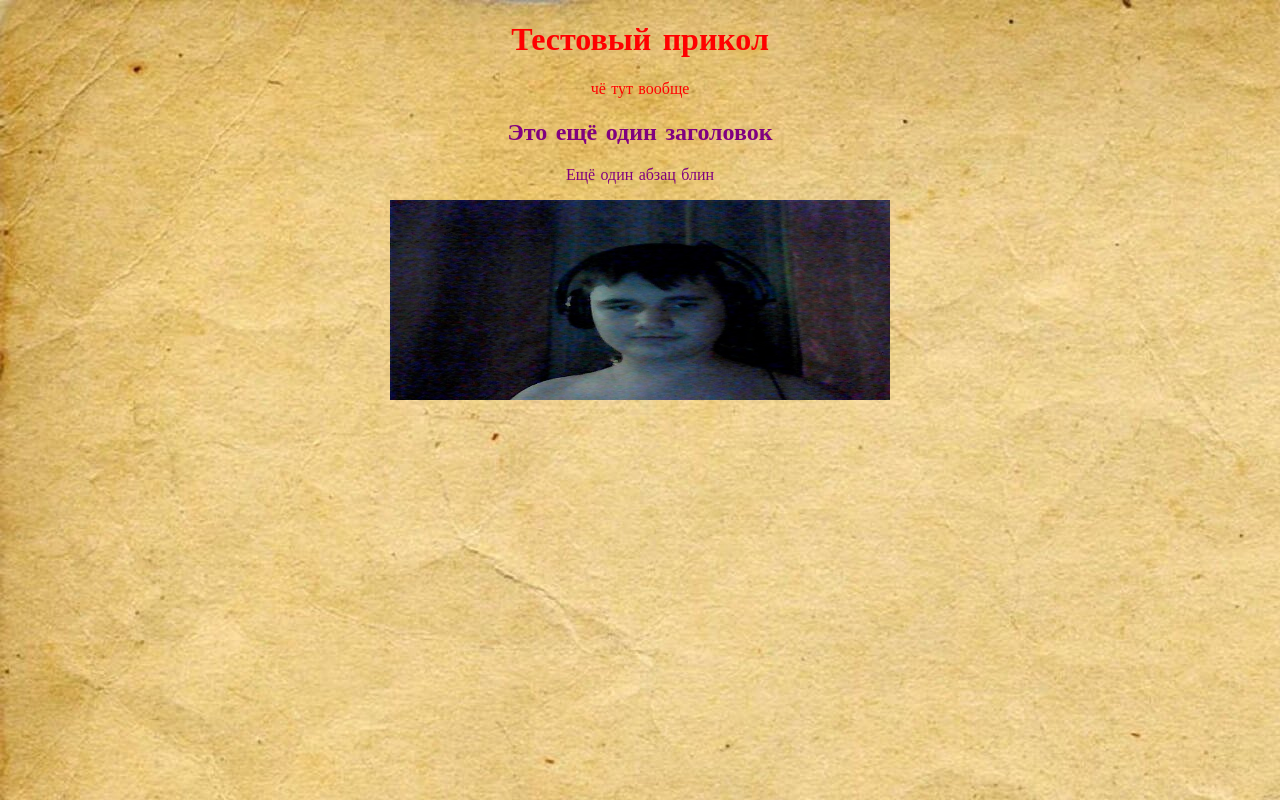
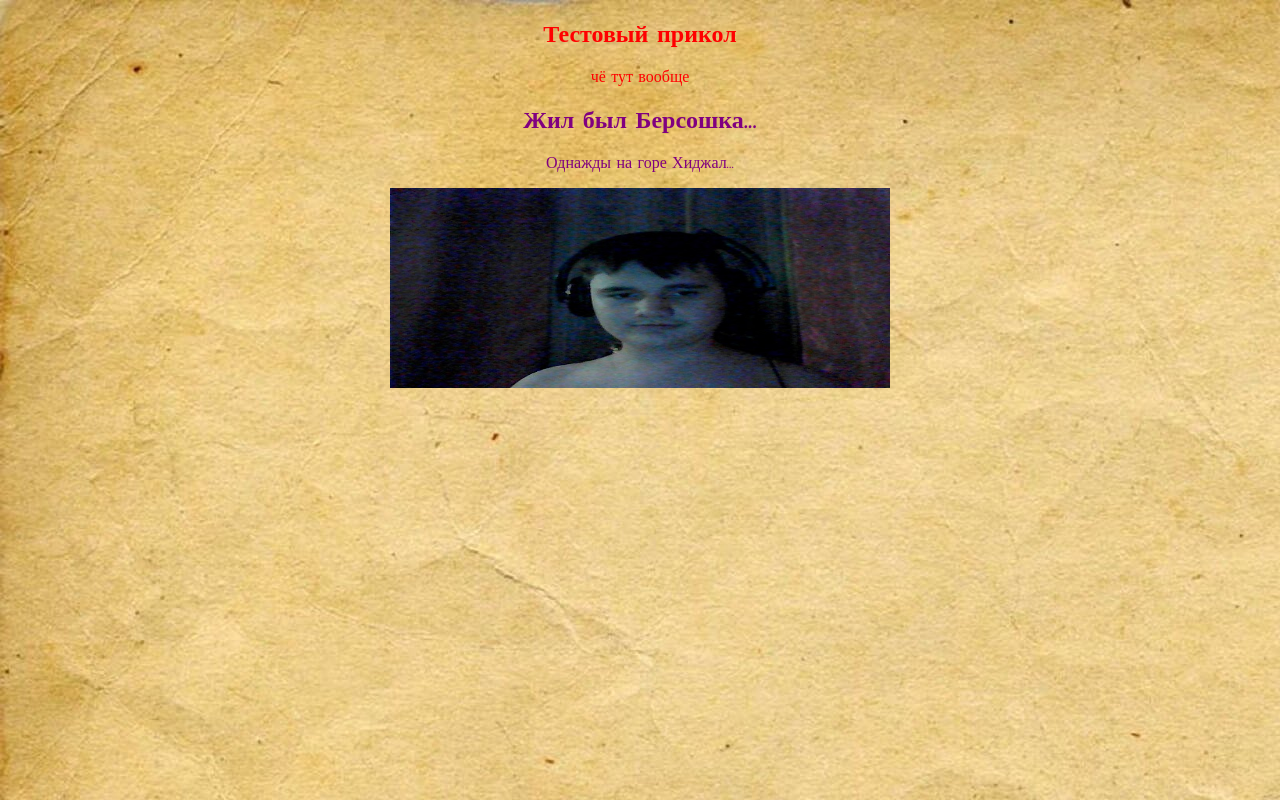
Before and after one commit to nikosn21/test, a plain HTML site: page index.html in a window 1280 px wide. Drawn offline with Linux system fonts and the light colour scheme.

Commit message:
Update index.html

```diff
--- a/index.html
+++ b/index.html
@@ -6,12 +6,15 @@
 	<link rel="stylesheet" href="CSS/style.css">
 </head>
 <body>
+
+	<section class="text">
 	<h1> Тестовый прикол </h1>
 	<p> чё тут вообще</p>
+	</section>
 
 	<header class="head">
-	<h2> Это ещё один заголовок </h2>
-	<p> Ещё один абзац блин </p>
+	<h2> Жил был Берсошка... </h2>
+	<p> Однажды на горе Хиджал... </p>
 	<img src= "img/bersoshka.jpg" width="500px" height="200px">
 	</header>
 
```
